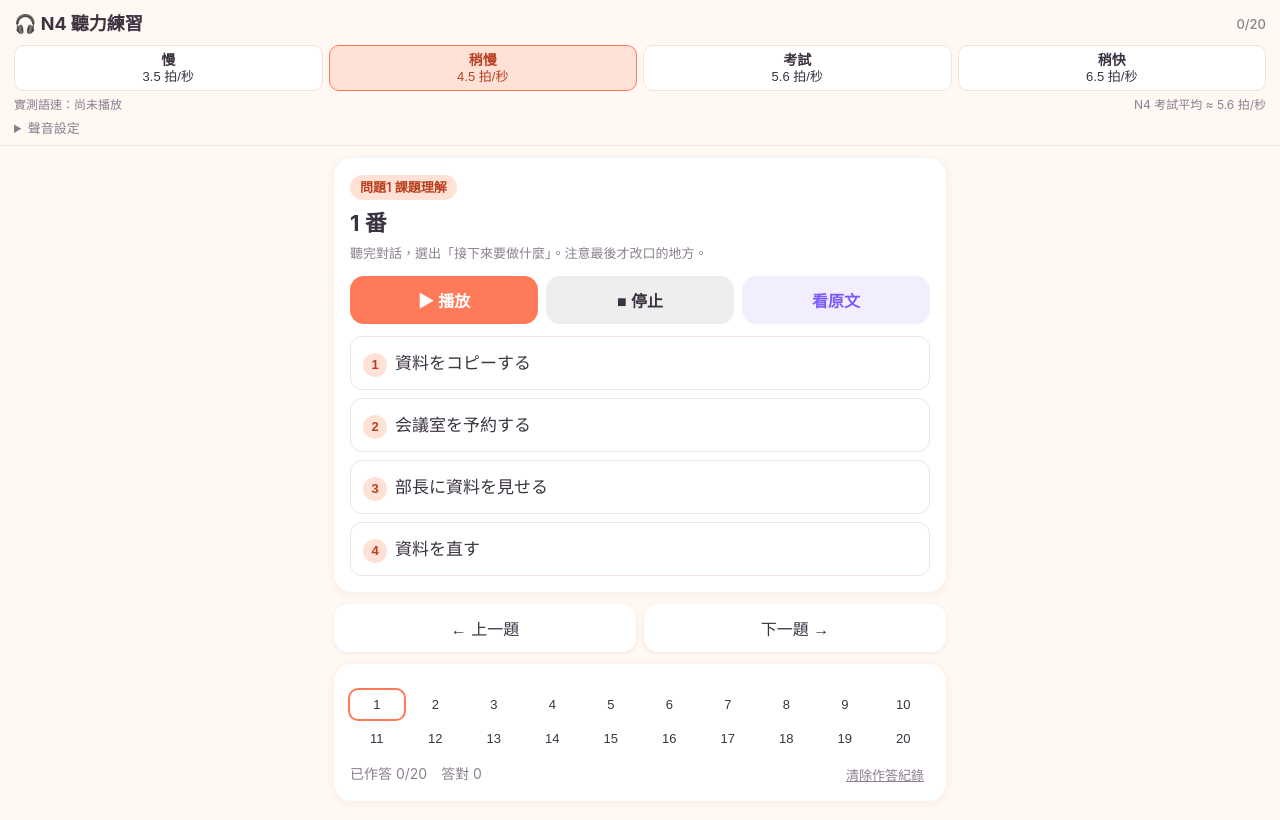
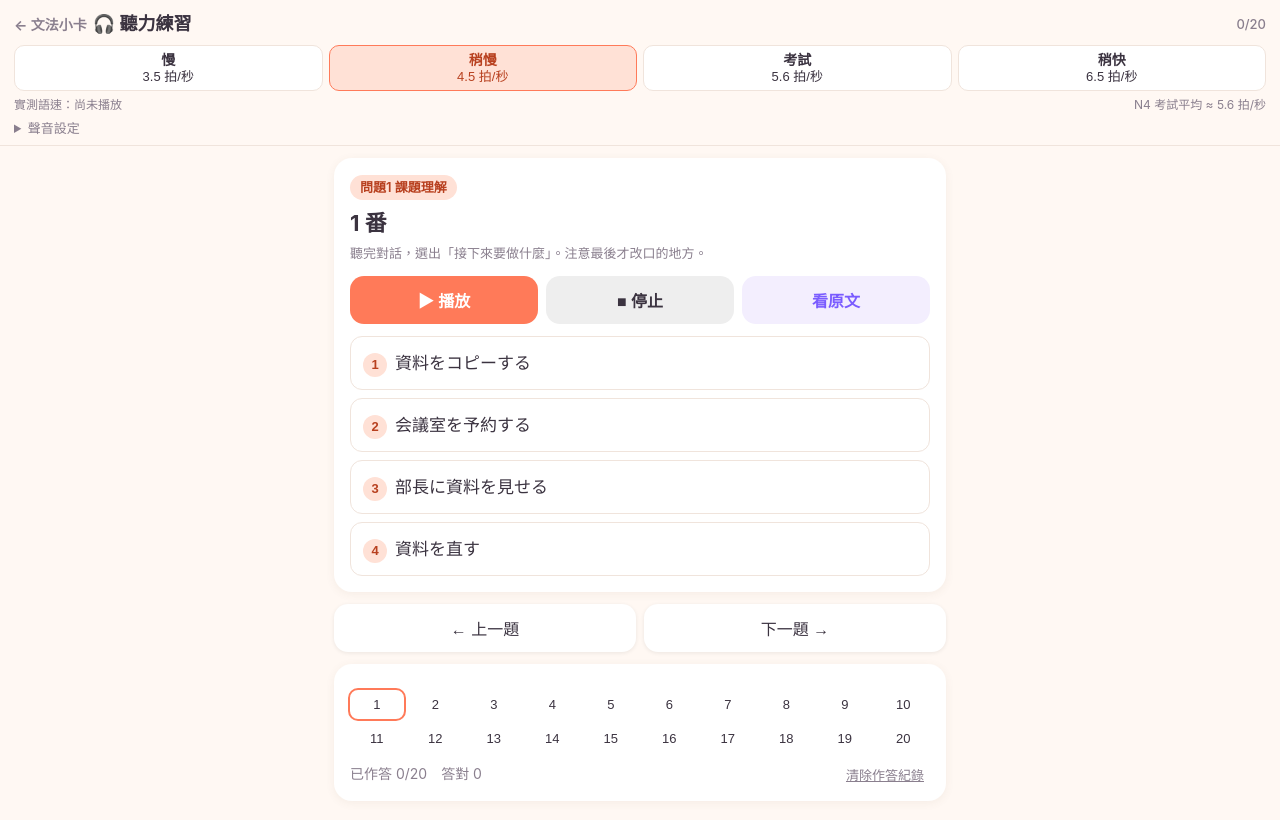
Before and after one commit to adiforce/n4Bunbo, a plain HTML site: page listening.html in a window 1280 px wide. Drawn offline with Linux system fonts and the light colour scheme.

Commit message:
首頁加「聽力練習」按鈕；聽力頁加回文法小卡連結
Co-Authored-By: Claude Opus 5.5 <noreply@anthropic.com>
Claude-Session: https://claude.ai/code/session_01Fcb6bwXqKfymfBPm7dXfWv

```diff
--- a/listening.html
+++ b/listening.html
@@ -68,7 +68,7 @@ main{padding:12px 14px;max-width:640px;margin:0 auto}
 </head>
 <body>
 <header>
-  <h1>🎧 N4 聽力練習 <small id="hdrScore"></small></h1>
+  <h1><span><a href="./" style="text-decoration:none;font-size:14px;color:var(--sub);margin-right:6px">← 文法小卡</a>🎧 聽力練習</span> <small id="hdrScore"></small></h1>
   <div class="speeds" id="speeds"></div>
   <div class="meter"><span id="meter">實測語速：尚未播放</span><span>N4 考試平均 ≈ 5.6 拍/秒</span></div>
   <details>
```
Also changed, not shown: index.html (+2 -1 lines).
